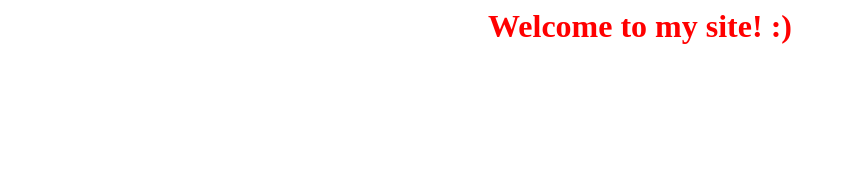
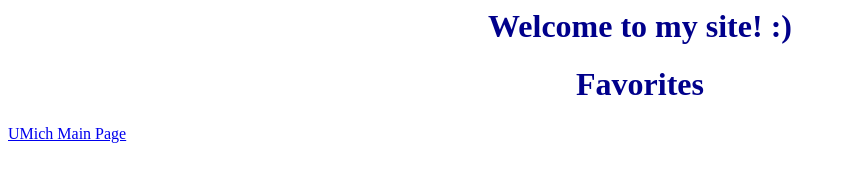
Before and after one commit to aadegeye/aadegeye.github.io, a plain HTML site: page index.html in a window 1280 px wide. Shown: the whole page, without its empty margins (0-845 px from the left). Drawn offline with Linux system fonts and the light colour scheme.

Commit message:
Adding links now

```diff
--- a/index.html
+++ b/index.html
@@ -1,9 +1,15 @@
 <h1> Welcome to my site! :)</h1>
+<div>
+    <h1>Favorites</h1>
+    <a href = 'https://umich.edu'>UMich Main Page</a>
+    <a></a>
+</div>
 
 <style>
     h1 {
         text-align: center;
-        color: red;
+        color: darkblue;
+        size: 50pt;
     }
 
     body {
```
